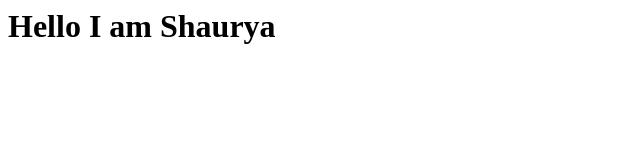
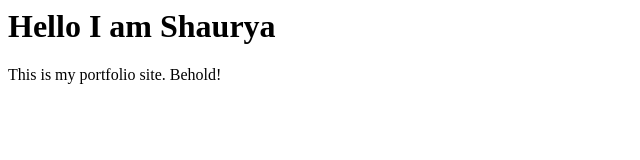
Before and after one commit to shauryadhadwal/shauryadhadwal.github.io, a plain HTML site: page index.html in a window 1280 px wide. Shown: the whole page, without its empty margins (0-640 px from the left). Drawn offline with Linux system fonts and the light colour scheme.

Commit message:
Added Para

```diff
--- a/index.html
+++ b/index.html
@@ -7,5 +7,6 @@
 </head>
 <body>
     <h1>Hello I am Shaurya</h1>
+    <p>This is my portfolio site. Behold!</p>
 </body>
 </html>
```
